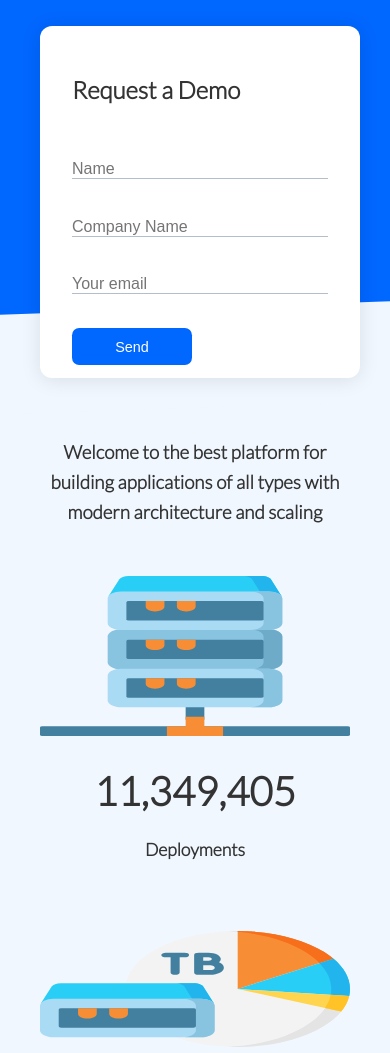
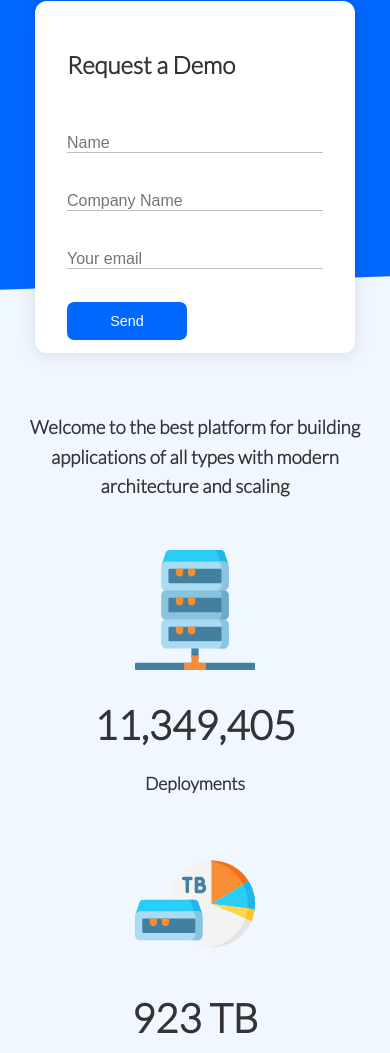
Before and after one commit to bytefulness/greatoki, a website: page index.html in a window 390 px wide. Shown: the part 574-1627 px from the top of the page. Drawn offline with Linux system fonts and the light colour scheme.

Commit message:
Edited Responsiveness

```diff
--- a/src/scss/1-base/_utility.scss
+++ b/src/scss/1-base/_utility.scss
@@ -7,6 +7,9 @@
   max-width: 1100px;
   margin: 0 auto;
   padding: 0 2.5em;
+  @include mobile {
+    padding: 0 1em;
+  }
 }
 
 .text-center {
--- a/src/scss/3-layouts/features/_main-area.scss
+++ b/src/scss/3-layouts/features/_main-area.scss
@@ -2,6 +2,9 @@
   img {
     width: 75px;
     margin-right: 1.25rem;
+    @include mobile {
+      margin-right: 0;
+    }
   }
 
   & .card > i {
--- a/src/scss/3-layouts/homepage/_cloud-hosting.scss
+++ b/src/scss/3-layouts/homepage/_cloud-hosting.scss
@@ -2,6 +2,9 @@
   img {
     width: 300px;
     justify-self: flex-end;
+    @include mobile {
+      justify-self: center;
+    }
   }
 
   & .grid {
--- a/src/scss/3-layouts/homepage/_stats.scss
+++ b/src/scss/3-layouts/homepage/_stats.scss
@@ -1,10 +1,16 @@
 .stats {
   padding: 6.25em 0;
   animation: slideInFromBottom 1s ease-in-out;
+  @include mobile {
+    padding: 6.25em 0 2em 0;
+  }
 
   img {
-    height: 160px;
+    width: 160px;
     margin-bottom: 1em;
+    @include mobile {
+      width: 120px;
+    }
   }
 
   &__heading {
```
Also changed, not shown: dist/main.css, 1 other file.
